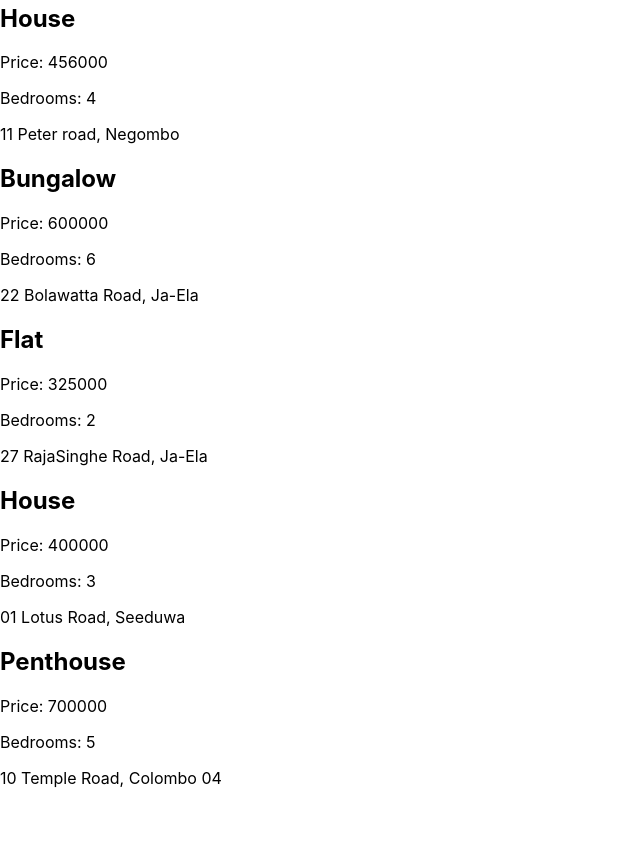
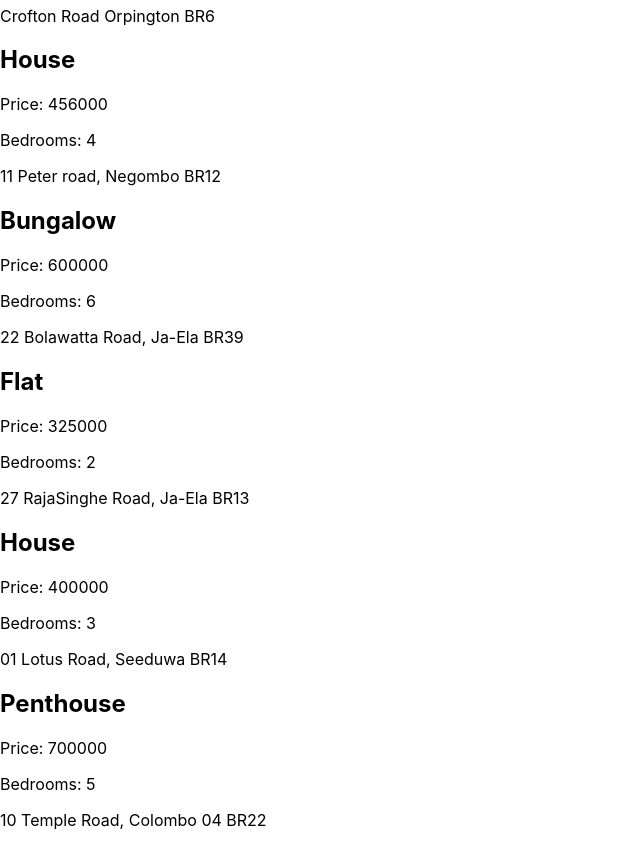
Before and after one commit to MthukaFernando/Adv.Client-Side-Final-Coursework, a React (Create React App) app in the folder property-app/: page / in a window 1280 px wide. Shown: the part 400-1246 px from the top of the page, without its empty margins (0-640 px from the left). Before the commit the page ends 1204 px from the top, so only its background shows below. Built offline with nearby package versions, Linux system fonts and the light colour scheme.

Commit message:
added a search filter bar

```diff
--- a/property-app/src/App.js
+++ b/property-app/src/App.js
@@ -4,6 +4,8 @@
   return (
     <div>
       <h1>Property app</h1>
+
+      <input type="text" placeholder="Search..." className="search"></input>
 
       {/* Access the array inside the imported object */}
       {propertiesData.properties.map((property) => (
--- a/property-app/src/properties.json
+++ b/property-app/src/properties.json
@@ -39,7 +39,7 @@
 			"price":456000,
 			"tenure":"Freehold",
 			"description":"Presented in excellent decorative order throughout is this spacious four-bedroom, two-bathroom family home, featuring a modern open-plan kitchen/living area and private outdoor space.",
-			"location":"11 Peter road, Negombo",
+			"location":"11 Peter road, Negombo BR12",
 			"picture":"images/prop2pic1small.jpg",
 			"url":"properties/prop2.html",
             "added": {
@@ -55,7 +55,7 @@
 			"price":600000,
 			"tenure":"Rental",
 			"description":"Presented in excellent condition throughout is this spacious six-bedroom bungalow, offering versatile accommodation with generous living areas, a modern fitted kitchen, and well-proportioned bedrooms, complemented by private outdoor space and ample potential for family living or multi-use arrangements.",
-			"location":"22 Bolawatta Road, Ja-Ela",
+			"location":"22 Bolawatta Road, Ja-Ela BR39",
 			"picture":"images/prop2pic1small.jpg",
 			"url":"properties/prop2.html",
             "added": {
@@ -71,7 +71,7 @@
 			"price":325000,
 			"tenure":"Rental",
 			"description":"A well-presented two-bedroom rental flat offering comfortable living accommodation, featuring a bright reception area, a fitted kitchen, and well-proportioned bedrooms, ideally suited for professional sharers or a small family.",
-            "location":"27 RajaSinghe Road, Ja-Ela",
+            "location":"27 RajaSinghe Road, Ja-Ela BR13",
 			"picture":"images/prop2pic1small.jpg",
 			"url":"properties/prop2.html",
             "added": {
@@ -87,7 +87,7 @@
 			"price":400000,
 			"tenure":"Freehold",
 			"description":"A well-presented three-bedroom house offering comfortable family living, featuring spacious reception areas, a fitted kitchen, and well-proportioned bedrooms, complemented by private outdoor space and practical storage throughout.",
-            "location":"01 Lotus Road, Seeduwa",
+            "location":"01 Lotus Road, Seeduwa BR14",
 			"picture":"images/prop2pic1small.jpg",
 			"url":"properties/prop2.html",
             "added": {
@@ -103,7 +103,7 @@
 			"price":700000,
 			"tenure":"Freehold",
 			"description":"An exceptional five-bedroom penthouse offering expansive luxury living, featuring generous reception spaces, a high-specification kitchen, and beautifully proportioned bedrooms, complemented by panoramic views and exclusive private outdoor areas.",
-            "location":"10 Temple Road, Colombo 04",
+            "location":"10 Temple Road, Colombo 04 BR22",
 			"picture":"images/prop2pic1small.jpg",
 			"url":"properties/prop2.html",
             "added": {
```
Also changed, not shown: property-app/src/properties 2.json (added, +35 -0 lines).
